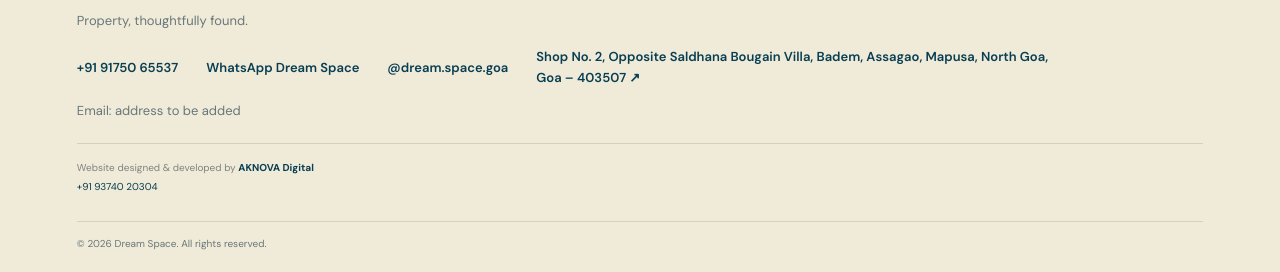
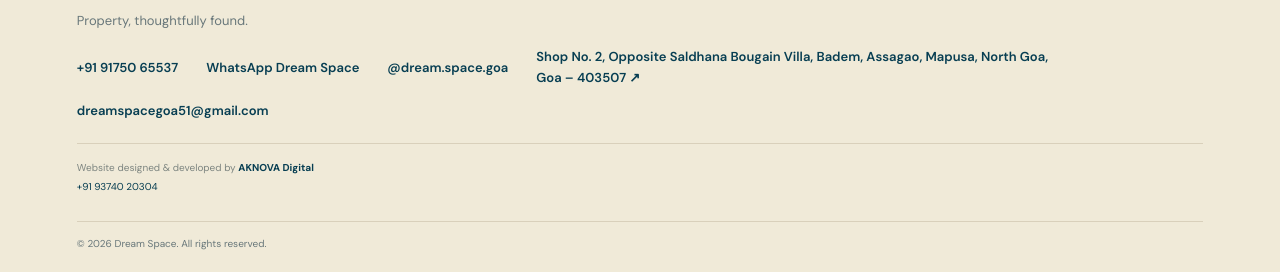
Before and after one commit to aknovadigital/dream-space-goa, a plain HTML site: page docs/index.html in a window 1280 px wide. Shown: the part 2562-2834 px from the top of the page. Drawn offline with nearby package versions, Linux system fonts and the light colour scheme; no server answers.

Commit message:
Add Dream Space contact email to website footer

```diff
--- a/docs/index.html
+++ b/docs/index.html
@@ -23,7 +23,7 @@
 <section class="approach" id="approach"><p class="eyebrow">PERSONAL PROPERTY CONSULTANCY</p><h2>Good property decisions<br>begin with <i>good listening.</i></h2><p>From the first conversation to the final paperwork, our team helps you navigate the property market with clarity and care.</p><a href="#contact" class="text-link">Tell us what you're looking for ↗</a></section>
 <section class="contact" id="contact"><div><p class="eyebrow">START A CONVERSATION</p><h2>Your next chapter<br>could start here.</h2><p>Share what you have in mind. We'll help you find the right fit.</p><div class="contact-direct"><a href="tel:+919175065537">Call +91 91750 65537</a><a href="https://wa.me/919175065537?text=Hello%20Dream%20Space%2C%20I%20am%20interested%20in%20a%20property." target="_blank" rel="noopener">WhatsApp us</a></div></div><form id="enquiryForm"><input name="full_name" placeholder="Your name" required><input name="phone" placeholder="Phone number" required><input name="email" type="email" placeholder="Email (optional)"><select name="requirement_type"><option value="sale">Looking to buy</option><option value="rent">Looking to rent</option><option value="commercial_lease">Commercial lease</option></select><textarea name="message" placeholder="Tell us about your requirement"></textarea><button class="solid">Send enquiry</button><p id="formMessage" class="form-message"></p></form></section>
 </main>
-<footer class="ds-footer"><div class="ds-footer-main"><div class="ds-footer-brand"><a class="footer-brand" href="index.html"><img src="assets/dream-space-logo.svg" alt="Dream Space"></a><p>Property, thoughtfully found.</p><div class="ds-footer-contact"><a href="tel:+919175065537">+91 91750 65537</a><a href="https://wa.me/919175065537" target="_blank" rel="noopener">WhatsApp Dream Space</a><a href="https://www.instagram.com/dream.space.goa/" target="_blank" rel="noopener">@dream.space.goa</a><a class="ds-office-address" href="https://www.google.com/maps/search/?api=1&query=Shop%20No.%202%2C%20Opposite%20Saldhana%20Bougain%20Villa%2C%20Badem%2C%20Assagao%2C%20Mapusa%2C%20North%20Goa%2C%20Goa%20%E2%80%93%20403507" target="_blank" rel="noopener">Shop No. 2, Opposite Saldhana Bougain Villa, Badem, Assagao, Mapusa, North Goa, Goa – 403507 <span aria-hidden="true">↗</span></a><span class="ds-email-placeholder">Email: address to be added</span></div></div><div class="ds-footer-credit"><p>Website designed &amp; developed by <strong>AKNOVA Digital</strong></p><a href="tel:+919374020304">+91 93740 20304</a></div></div><div class="ds-footer-bottom"><span>© <span id="year"></span> Dream Space. All rights reserved.</span></div></footer>
+<footer class="ds-footer"><div class="ds-footer-main"><div class="ds-footer-brand"><a class="footer-brand" href="index.html"><img src="assets/dream-space-logo.svg" alt="Dream Space"></a><p>Property, thoughtfully found.</p><div class="ds-footer-contact"><a href="tel:+919175065537">+91 91750 65537</a><a href="https://wa.me/919175065537" target="_blank" rel="noopener">WhatsApp Dream Space</a><a href="https://www.instagram.com/dream.space.goa/" target="_blank" rel="noopener">@dream.space.goa</a><a class="ds-office-address" href="https://www.google.com/maps/search/?api=1&query=Shop%20No.%202%2C%20Opposite%20Saldhana%20Bougain%20Villa%2C%20Badem%2C%20Assagao%2C%20Mapusa%2C%20North%20Goa%2C%20Goa%20%E2%80%93%20403507" target="_blank" rel="noopener">Shop No. 2, Opposite Saldhana Bougain Villa, Badem, Assagao, Mapusa, North Goa, Goa – 403507 <span aria-hidden="true">↗</span></a><a class="ds-email" href="mailto:dreamspacegoa51@gmail.com">dreamspacegoa51@gmail.com</a></div></div><div class="ds-footer-credit"><p>Website designed &amp; developed by <strong>AKNOVA Digital</strong></p><a href="tel:+919374020304">+91 93740 20304</a></div></div><div class="ds-footer-bottom"><span>© <span id="year"></span> Dream Space. All rights reserved.</span></div></footer>
 
 <dialog id="adminDialog"><form method="dialog" class="dialog-close"><button aria-label="Close">×</button></form><h2 id="loginTitle">Choose your login</h2><div class="login-choices"><button type="button" class="outline" id="adminLoginChoice">Admin Login</button><button type="button" class="outline" id="brokerLoginChoice">Broker Login</button></div><form id="loginForm" hidden><input name="email" type="email" placeholder="Email address" required><input name="password" type="password" placeholder="Password" required><button class="solid">Sign in</button><p id="loginMessage" class="form-message"></p></form></dialog>
 <script src="https://cdn.jsdelivr.net/npm/@supabase/supabase-js@2"></script><script src="config.js"></script><script src="app.js?v=20261124-3"></script>
```
